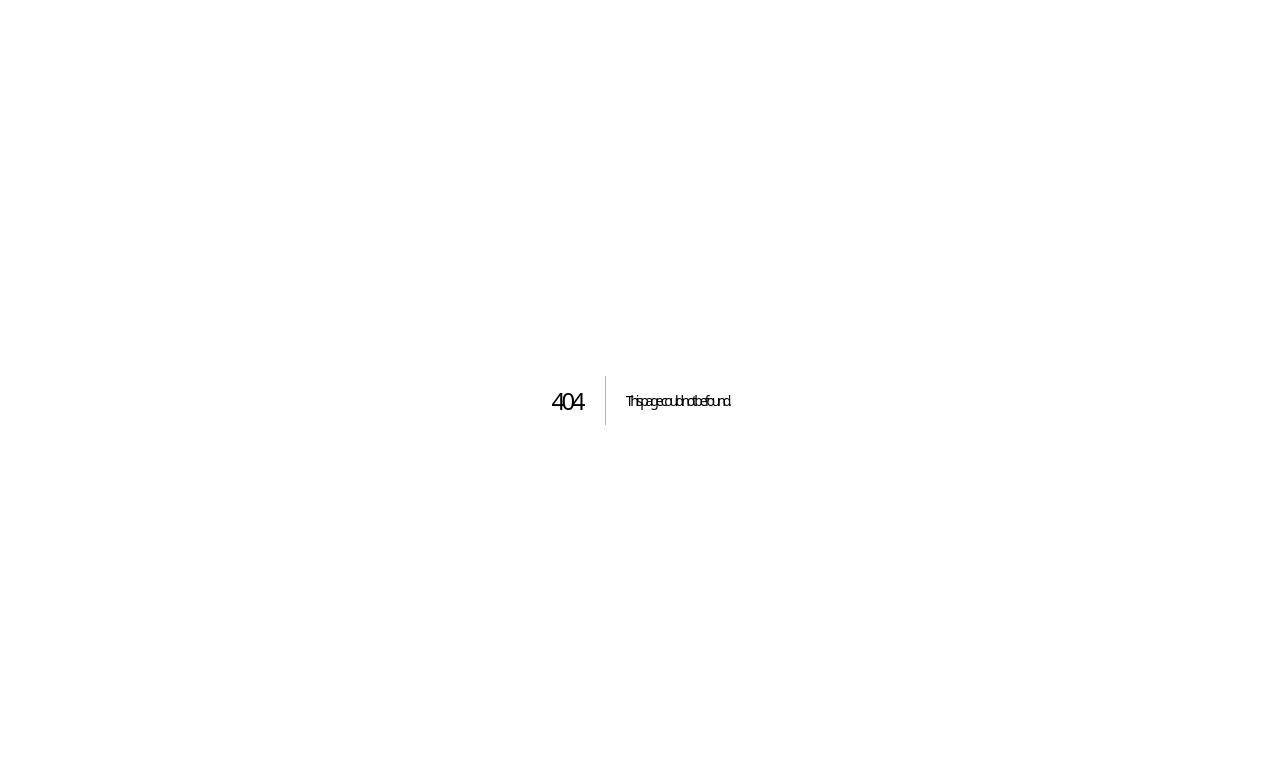
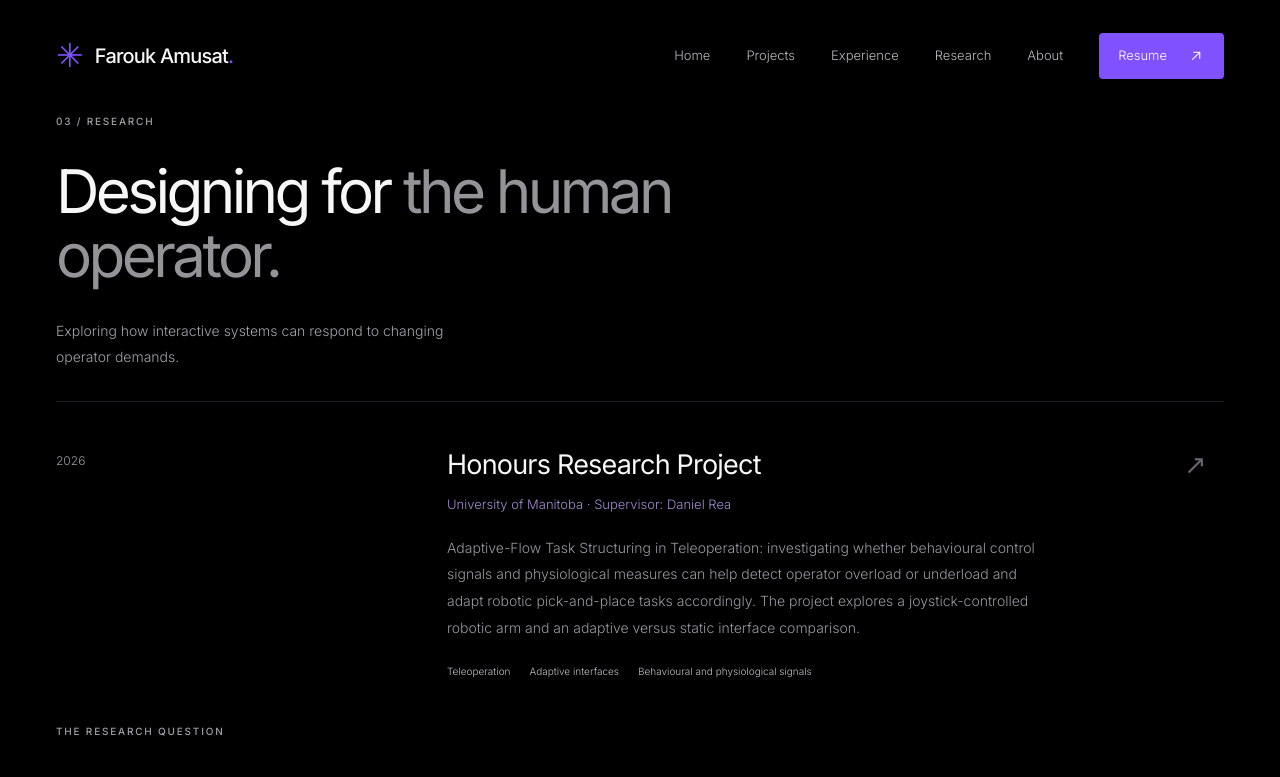
Before and after one commit to Folariin/portfolio, a Next.js app: page /research in a window 1280 px wide. Before the commit this address had no page. Shown: the top 777 px of the page. Built offline with nearby package versions, Linux system fonts and the light colour scheme.

Commit message:
Build multi-page portfolio

```diff
--- /dev/null
+++ b/src/app/research/page.tsx
@@ -0,0 +1,6 @@
+import type { Metadata } from "next";
+import { Navigation } from "@/components/navigation";
+import { SiteFooter } from "@/components/site-footer";
+import { ExperienceList } from "@/components/experience-list";
+export const metadata:Metadata={title:"Research | Farouk Amusat"};
+export default function ResearchPage(){return <><Navigation/><main id="main" className="shell inner-page"><p className="eyebrow section-kicker">03 / RESEARCH</p><h1>Designing for <span>the human operator.</span></h1><p className="hero-description">Exploring how interactive systems can respond to changing operator demands.</p><div className="inner-page-content"><ExperienceList research/><section className="research-detail"><p className="eyebrow section-kicker">THE RESEARCH QUESTION</p><h2>Can a teleoperation interface adapt to its operator?</h2><p className="body-copy">My ongoing honours research explores whether joystick control behaviour and galvanic skin response (GSR) can provide evidence of operator overload or underload during robotic manipulation tasks.</p><p className="body-copy">The planned system combines a joystick-controlled robot arm, physiological sensing, and adaptive task structuring. The goal is to compare an adaptive interface with a static interface; findings have not yet been established.</p></section></div></main><SiteFooter/></>}
```
